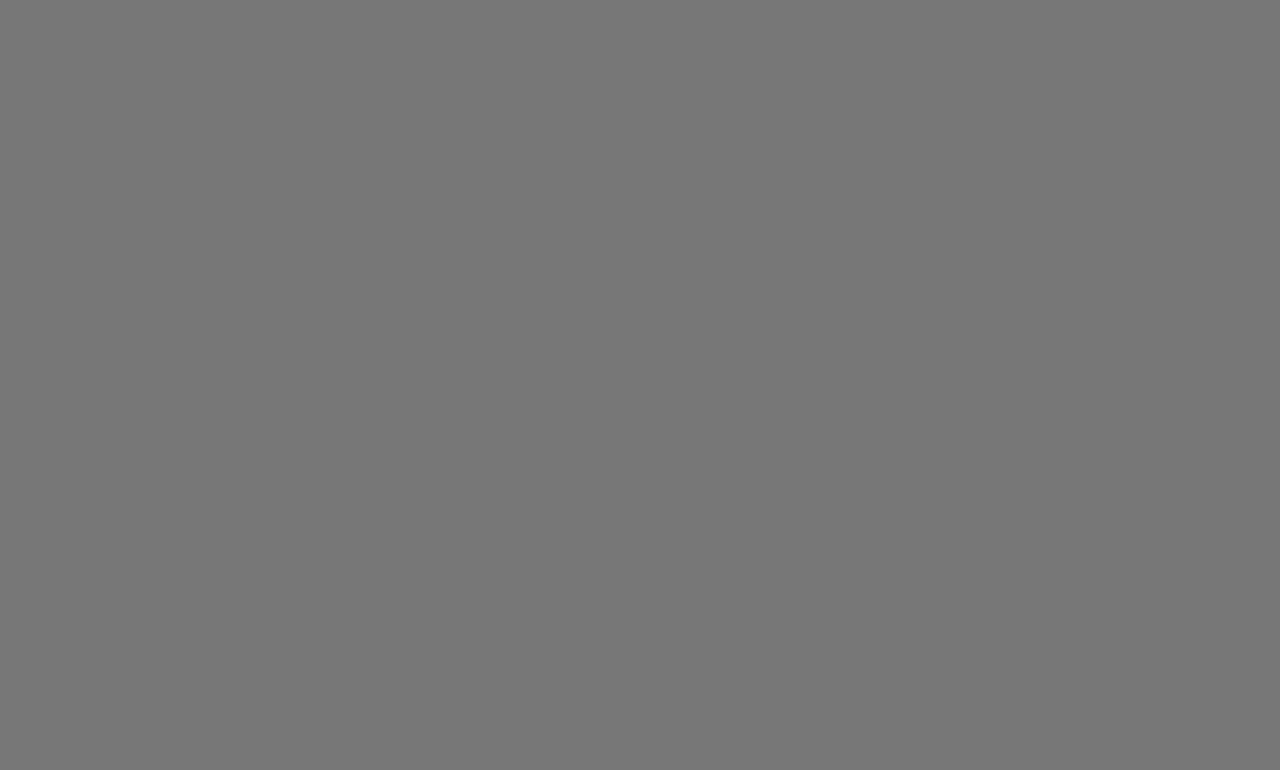
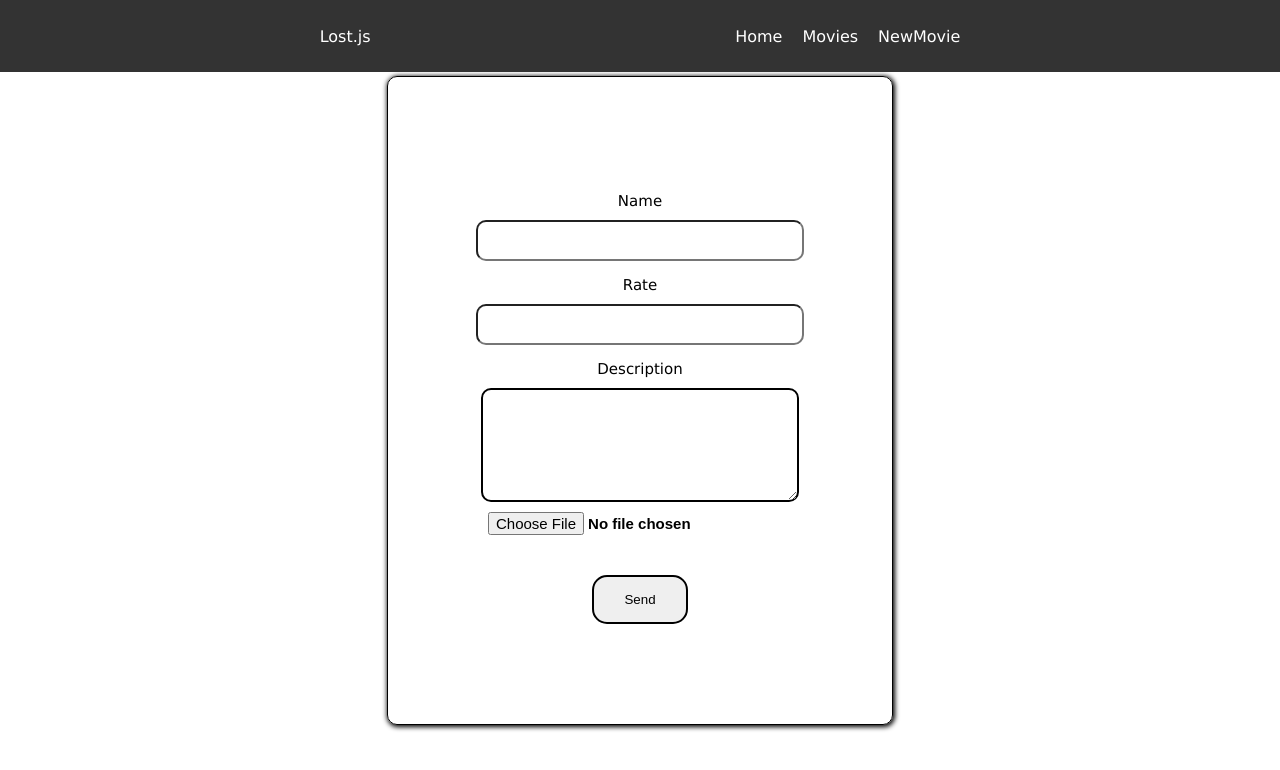
Before and after one commit to ChristianGongoraDeMoraes/FrontMovieProject, an Angular app: page /NewMovie in a window 1280 px wide. Before the commit this address led to /. Shown: the top 770 px of the page. Built offline with nearby package versions, Linux system fonts and the light colour scheme.

Commit message:
movies and creating working

```diff
--- a/src/app/app.component.scss
+++ b/src/app/app.component.scss
@@ -1,6 +1,7 @@
 main{
     height: 100%;
     width: 100%;
-    background-color: #777;
+    background-color: #ffffff;
     font-family: Verdana, Geneva, Tahoma, sans-serif;
+    position: fixed;
 }
--- a/src/app/app.routes.ts
+++ b/src/app/app.routes.ts
@@ -1,8 +1,10 @@
 import { Routes } from '@angular/router';
 import { HomeComponent } from './home/home.component';
 import { MoviesComponent } from './movies/movies.component';
+import { NewMovieComponent } from './new-movie/new-movie.component';
 
 export const routes: Routes = [
     { path: '', component: HomeComponent },
     { path: 'Movies', component: MoviesComponent },
+    { path: 'NewMovie', component: NewMovieComponent }
 ];
--- a/src/app/components/header/header.component.html
+++ b/src/app/components/header/header.component.html
@@ -5,6 +5,7 @@
         <ul>
             <li routerLink="/">Home</li>
             <li routerLink="/Movies">Movies</li>
+            <li routerLink="/NewMovie">NewMovie</li>
         </ul>
     </nav>
 </header>
--- a/src/app/home/home.component.scss
+++ b/src/app/home/home.component.scss
@@ -5,6 +5,6 @@ div{
     justify-content: center;
     align-items: center;
 
-    color:white;
+    color:rgb(0, 0, 0);
     font-size: x-large;
 }
--- a/src/app/movies/movies.component.html
+++ b/src/app/movies/movies.component.html
@@ -1,11 +1,13 @@
 <app-header/>
+<div class="shadowBoxHeader"></div>
 <div>
     @for (movie of movies; track movie.name) {
         <li>
             <div class="cardMovie">
                 <img src="http://localhost:8080/image/get/image/movie/{{movie.name}}"/>
                 <p> {{ movie.name }} </p>
-                <p> {{ movie.description }} </p>
+                <p> {{ movie.rate }}</p>
+                <p class="desc"> {{ movie.description }} </p>
             </div>
         </li>
 
--- a/src/app/movies/movies.component.scss
+++ b/src/app/movies/movies.component.scss
@@ -1,20 +1,24 @@
+.shadowBoxHeader{
+    height: 70px;
+}
+
 div{
     height: 100%;
 
     display: flex;
     justify-content: center;
     align-items: center;
-
+    gap: 15px;
     color: white;
-    font-size: x-large;
     li{
+        position: relative;
         list-style-type: none;
 
         .cardMovie{
             display: flex;
             flex-direction: column;
-            align-items: center;
-            justify-content: start;
+            justify-content: flex-start;
+            gap: 0;
 
             width: 150px;
             height: 300px;
@@ -23,19 +27,52 @@ div{
             border-radius: 15px;
             box-shadow: black 1px 1px 5px 1px;
 
-
             img{
-                height: 100px;
+                height: 150px;
                 width: 100%;
-                border-radius: 10px;
+                border-top-right-radius: 10px;
+                border-top-left-radius: 10px;
             }
 
             p{
-                color: white;
+                text-align: center;
+                border-bottom: 2px solid black;
+                width: 80%;
+                text-shadow: 1px 1px 1px rgb(167, 167, 167);
+                margin: 0;
+                padding: 3px;
+
+                color: rgb(0, 0, 0);
                 font-size: 13px;
-                padding: 10px;
+            }
+            .desc{
+                text-align: center;
+                border-bottom: 2px solid black;
+                width: 80%;
+                color: rgb(0, 0, 0);
+                font-size: 13px;
                 overflow: hidden;
+                text-shadow: 1px 1px 1px rgb(161, 161, 161);
             }
         }
+        .cardMovie::before{
+            position: absolute;
+            content:" ";
+            cursor: pointer;
+            border-radius: 15px;
+            width: 100%;
+            height: 100%;
+            top:0px;
+            left:0px;
+            background-color: transparent;
+        }
+
+        .cardMovie:hover::before{
+            filter: blur(5px);
+            background-color: rgba(255, 255, 255, 0.2);
+            box-shadow: white 1px 1px 5px 1px;
+            z-index: 1;
+        }
+
     }
 }
--- /dev/null
+++ b/src/app/new-movie/new-movie.component.html
@@ -0,0 +1,17 @@
+<app-header/>
+<div>
+    <form class="formMovie">
+        <label for="name">Name</label>
+        <input type="text" id="name" name="name" [(ngModel)]="name"/>
+
+        <label for="rate">Rate</label>
+        <input type="text" id="rate" name="rate" [(ngModel)]="rate"/>
+
+        <label for="description">Description</label>
+        <textarea class="desc" type="text" id="description" name="description" [(ngModel)]="description"></textarea>
+
+        <input type="file" id="image" (change)="onFileSelected($event)"/>
+
+        <button (click)="sendForm()">Send</button>
+    </form>
+</div>
--- /dev/null
+++ b/src/app/new-movie/new-movie.component.scss
@@ -0,0 +1,59 @@
+div{
+    display: flex;
+    justify-content: center;
+    align-items: center;
+    height: 100%;
+
+    width: 100%;
+
+    form{
+        display: flex;
+        justify-content: center;
+        align-items: center;
+        flex-direction: column;
+
+        border: 1px solid black;
+        box-shadow: rgb(0, 0, 0) 1px 1px 5px 1px;
+        border-radius: 10px;
+
+        background-color: rgba(255, 255, 255, 0.151);
+
+        padding: 100px;
+
+        .desc{
+            width: 100%;
+            height: 100px;
+            font-weight: 700;
+            border: 2px solid black;
+            border-radius: 10px;
+            padding: 5px;
+            font-size: 15px;
+        }
+        input{
+            width: 100%;
+            padding: 10px;
+            border-radius: 10px;
+            font-size: 15px;
+            font-weight: 700;
+        }
+        label{
+            margin-top: 15px;
+            margin-bottom: 10px;
+
+            color: rgb(0, 0, 0);
+            font-size: 15px;
+        }
+        button{
+            margin-top: 30px;
+            border: 2px solid rgb(0, 0, 0);
+            border-radius: 15px;
+            padding: 15px 30px;
+        }
+        button:hover{
+            cursor: pointer;
+            background-color: black;
+            color: rgb(255, 255, 255);
+            text-shadow: 1px 1px 1px rgba(255, 255, 255, 0.473), -1px -1px 1px rgba(255, 255, 255, 0.486);
+        }
+    }
+}
--- /dev/null
+++ b/src/app/new-movie/new-movie.component.ts
@@ -0,0 +1,50 @@
+import { Component, inject } from '@angular/core';
+import { HttpService } from '../services/http.service';
+import { FormsModule } from '@angular/forms';
+import { HeaderComponent } from '../components/header/header.component';
+import { Router } from '@angular/router';
+
+
+@Component({
+  selector: 'app-new-movie',
+  imports: [FormsModule, HeaderComponent],
+  templateUrl: './new-movie.component.html',
+  styleUrl: './new-movie.component.scss'
+})
+export class NewMovieComponent {
+  http = inject(HttpService);
+  router = inject(Router);
+  selectedImage:any;
+
+  name:string = '';
+  rate:string = '';
+  description:string = '';
+
+
+  sendForm(){
+    this.http.postNewMovie({ name: this.name,rate: this.rate, description: this.description }).subscribe({
+      next: (data: any) => {
+        this.sendPicture();
+      },
+      error: (error: any) => {
+        console.log('error newMovie')
+      }
+    });
+  }
+
+
+  sendPicture(){
+    this.http.postPhotoMovie(this.selectedImage, this.name).subscribe({
+      next: (data: any) => {
+        this.router.navigate(['Movies'])
+      },
+      error: (error: any) => {
+        console.log('error imageNewMovie')
+      }
+    });
+  }
+
+  onFileSelected(event: any) {
+    this.selectedImage = event.target.files[0];
+  }
+}
--- a/src/app/services/http.service.ts
+++ b/src/app/services/http.service.ts
@@ -1,6 +1,12 @@
 import { HttpClient } from '@angular/common/http';
 import { inject, Injectable } from '@angular/core';
 import { Observable } from 'rxjs';
+
+type reqNewMovie = {
+  name: String,
+  rate: String,
+  description: String
+}
 
 @Injectable({
   providedIn: 'root'
@@ -15,4 +21,21 @@ export class HttpService {
       let _url: string = (this.url + "Api/Movie")
       return this.http.get(_url);
   }
+
+  postNewMovie(movie: reqNewMovie): Observable<any>{
+    let _url: string = (this.url + "Api/Movie")
+    return this.http.post(_url, movie);
+  }
+
+  postPhotoMovie(image: any, movieName: string): Observable<any>{
+    let _url: string = (this.url + "image/upload/image")
+    let formatMovieName: string = `{"name" : "${movieName}"}`;
+
+    const formData = new FormData();
+    formData.append('image', image);
+    formData.append('movie', formatMovieName);
+    //console.log(formData);
+
+    return this.http.post(_url, formData);
+  }
 }
```
Also changed, not shown: 1 other file (tests, documents, lock files or other folders).
